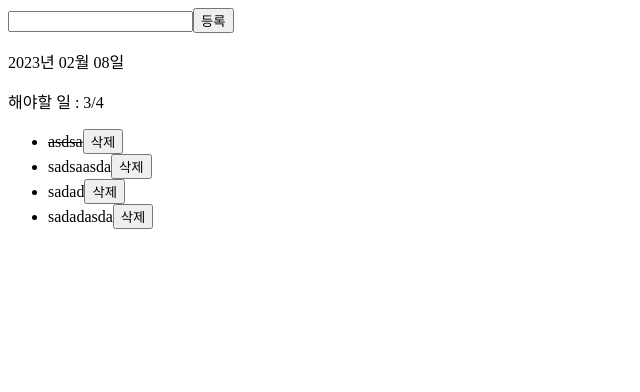
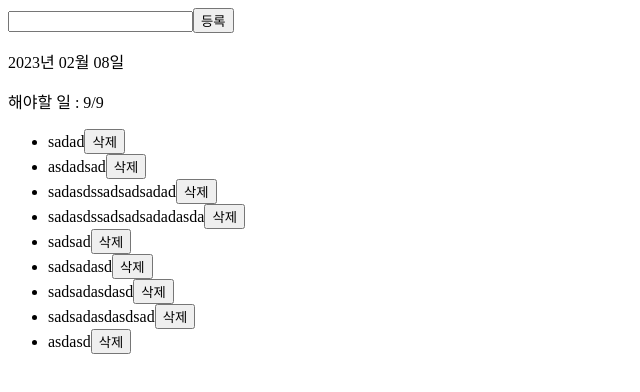
Before and after one commit to kimtaeung020322/20230109_frontend, a React (Create React App) app in the folder redux-todos/: page / in a window 1280 px wide. Shown: the top 392 px of the page, without its empty margins (0-640 px from the left). Built offline with nearby package versions, Linux system fonts and the light colour scheme; data requests are answered from the project's data file.

Commit message:
ㄴㅁㅇ

```diff
--- a/redux-todos/db.json
+++ b/redux-todos/db.json
@@ -1,15 +1,5 @@
 {
   "todos": [
-    {
-      "done": true,
-      "text": "asdsa",
-      "id": 5
-    },
-    {
-      "done": false,
-      "text": "sadsaasda",
-      "id": 12
-    },
     {
       "done": false,
       "text": "sadad",
@@ -17,8 +7,43 @@
     },
     {
       "done": false,
-      "text": "sadadasda",
-      "id": 14
+      "text": "asdadsad",
+      "id": 15
+    },
+    {
+      "done": false,
+      "text": "sadasdssadsadsadad",
+      "id": 17
+    },
+    {
+      "done": false,
+      "text": "sadasdssadsadsadadasda",
+      "id": 18
+    },
+    {
+      "done": false,
+      "text": "sadsad",
+      "id": 19
+    },
+    {
+      "done": false,
+      "text": "sadsadasd",
+      "id": 20
+    },
+    {
+      "done": false,
+      "text": "sadsadasdasd",
+      "id": 21
+    },
+    {
+      "done": false,
+      "text": "sadsadasdasdsad",
+      "id": 22
+    },
+    {
+      "done": false,
+      "text": "asdasd",
+      "id": 23
     }
   ]
 }
--- a/redux-todos/src/reducer/todos02.js
+++ b/redux-todos/src/reducer/todos02.js
@@ -1,6 +1,6 @@
 // redux toolkit 활용 버전
 
-import { createSlice, nanoid, createAsyncThunk } from "@reduxjs/toolkit";
+import { createSlice, createAsyncThunk } from "@reduxjs/toolkit";
 
 import { getTodo } from "../api/todos";
 
```
